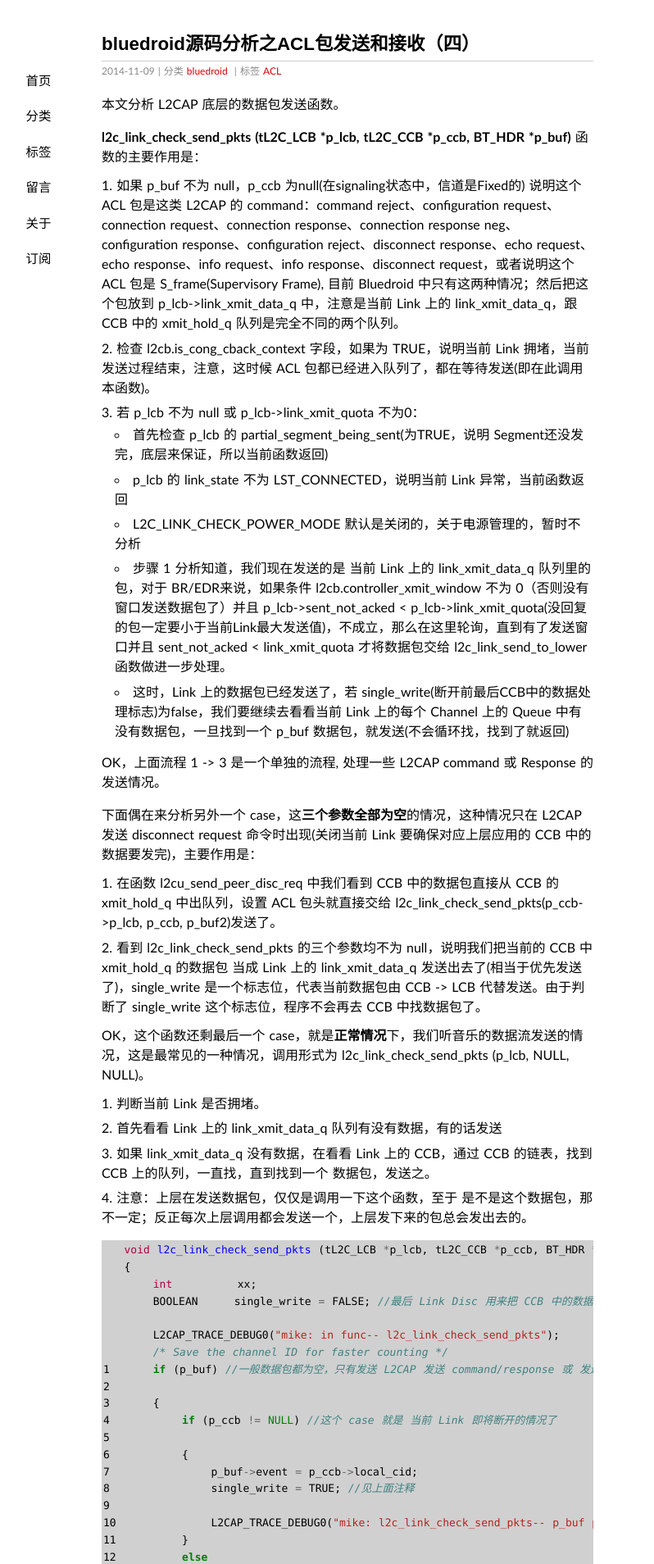
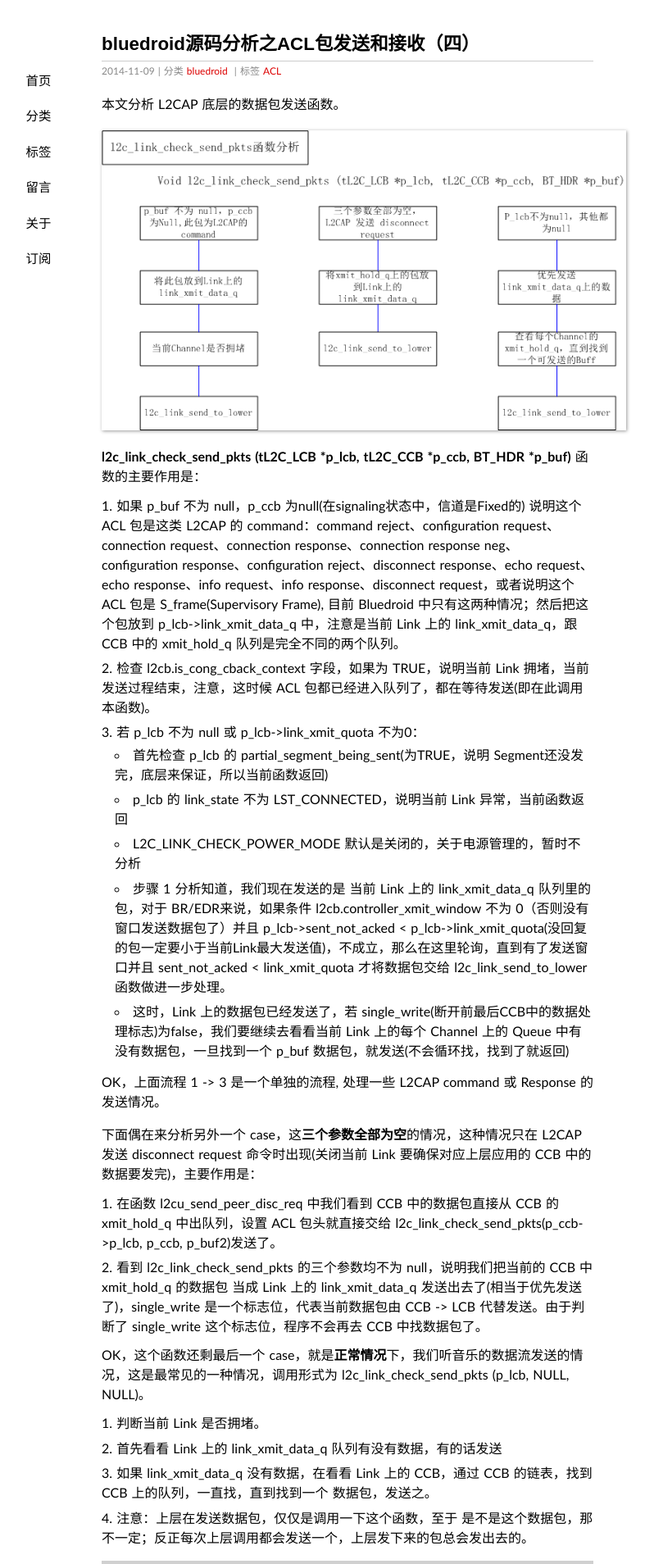
Before and after one commit to JefferyWong/stackvoid.github.io, a Jekyll site: the page built from _posts/2014-11-09-ACL-Send-Recv-Data_4.md, in a window 1280 px wide. Shown: the top 1908 px of the page at 82% size, without its empty margins (216-1014 px from the left). Built offline with Jekyll 4.4.1, drawn with Linux system fonts in a browser that asks for light colours; some web fonts are replaced; Markdown is read by kramdown in place of the engine named in the settings; comment, search, counter and statistics services are not loaded.

Commit message:
Update 2014-11-09-ACL-Send-Recv-Data_4.md

```diff
--- a/_posts/2014-11-09-ACL-Send-Recv-Data_4.md
+++ b/_posts/2014-11-09-ACL-Send-Recv-Data_4.md
@@ -6,6 +6,8 @@ tags: [ACL]
 ---
 
 本文分析 L2CAP 底层的数据包发送函数。
+
+![ACL02](/album/l2c_link_check_send_pkts.png)
 
 **l2c_link_check_send_pkts (tL2C_LCB *p_lcb, tL2C_CCB *p_ccb, BT_HDR *p_buf)** 函数的主要作用是：
 
```
